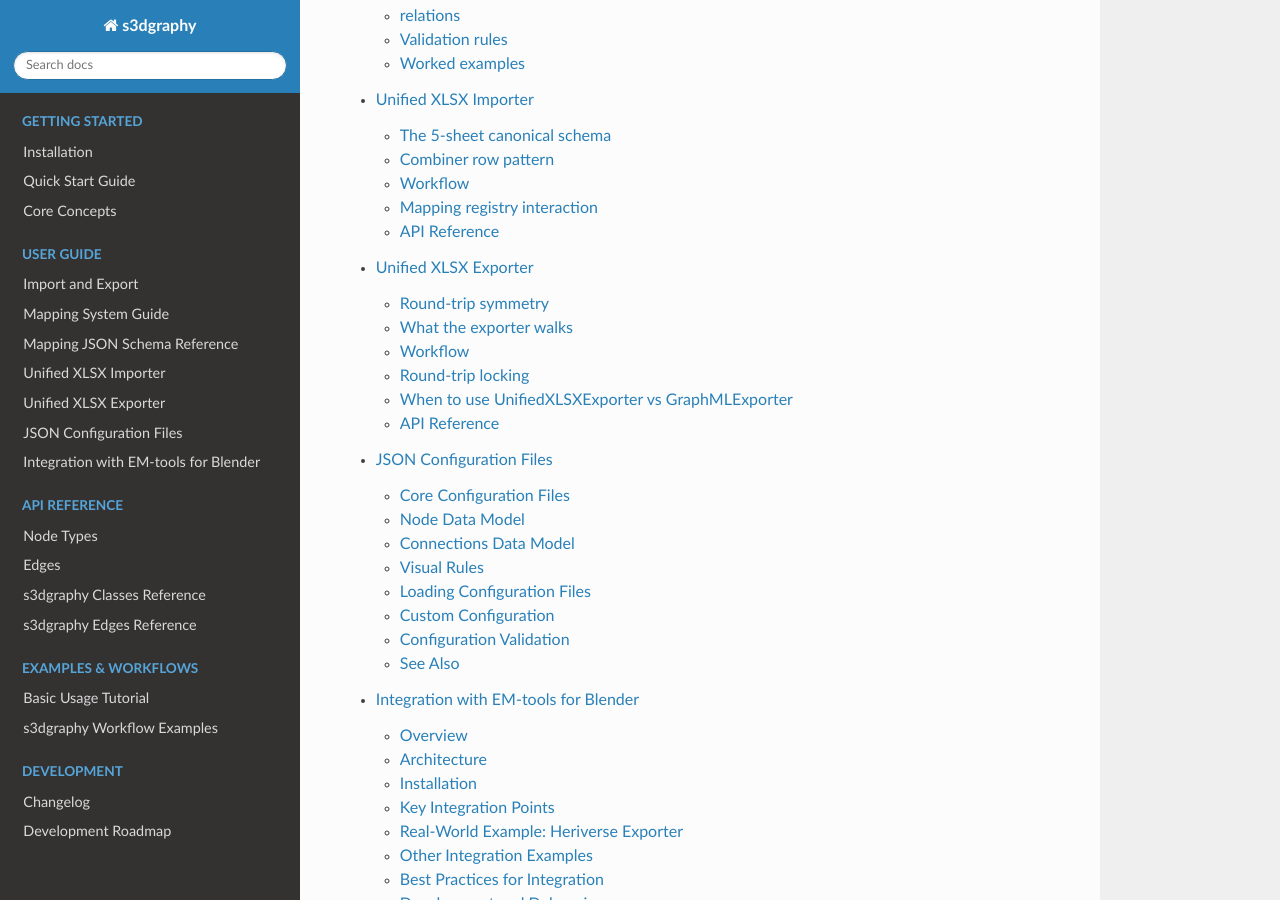
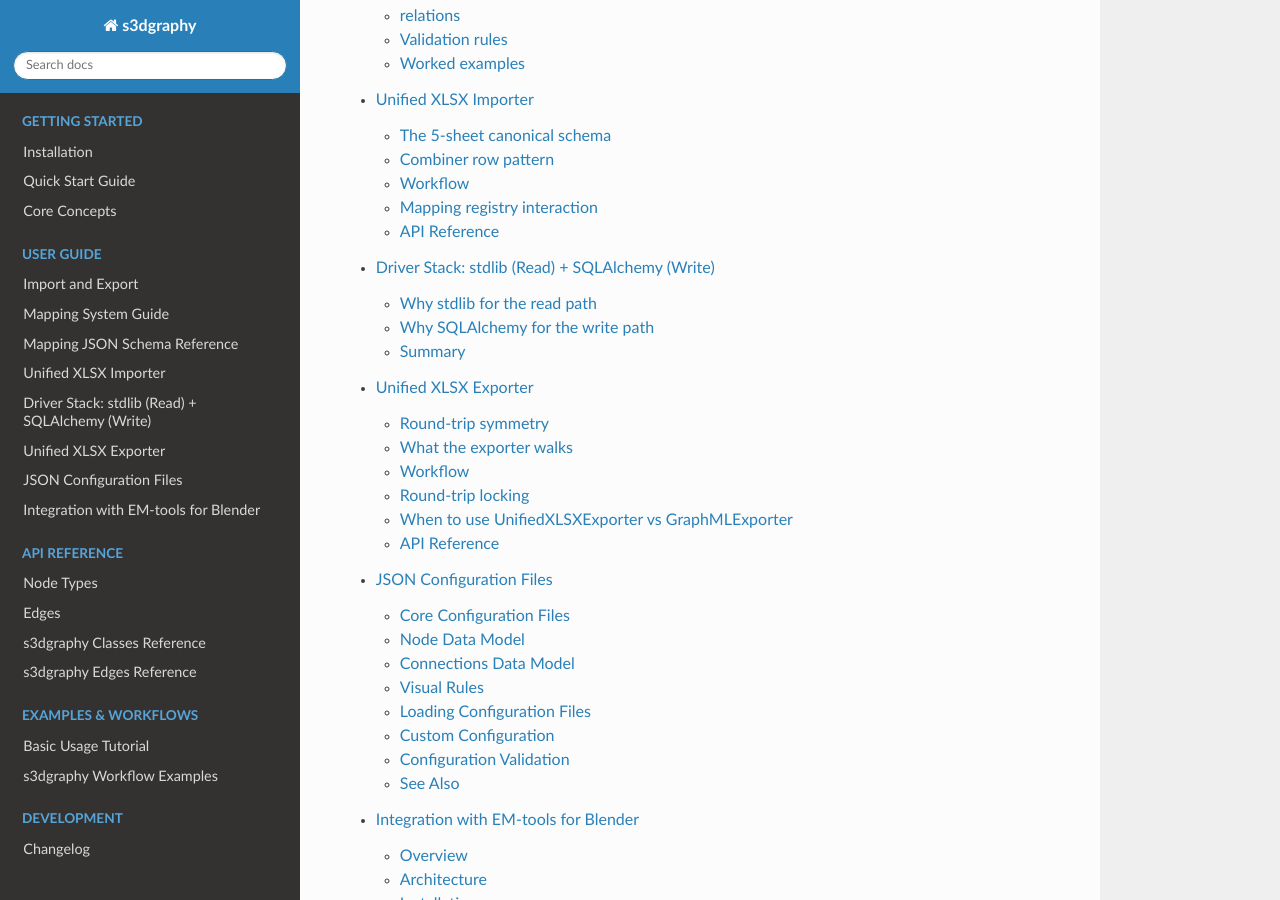
Before and after one commit to zalmoxes-laran/s3Dgraphy, a Sphinx documentation site: the page built from docs/index.rst, in a window 1280 px wide and 900 px high, scrolled down 10616 px. Built offline with Sphinx 7.4.7 and the Read the Docs theme 3.1.0, drawn with Linux system fonts in a browser that asks for light colours; some of the changed lines change nothing that is shown.

Commit message:
docs(importers): document stdlib (read) + SQLAlchemy (write) dual-stack choice
Per @zalmoxes-laran review on PR #12: make the 1.6 driver split a
conscious documented decision rather than legacy-in-transition.

New page docs/importers/dual_stack_driver_choice.rst explains:
- why read path (PyArchInitImporter, #9) uses stdlib + _qmark() helper
  -- keeps EM-tools wheels free of SQLAlchemy when only SQLite read
  is needed
- why write path (s3dgraphy.sync, #10) uses SQLAlchemy 2.x
  -- transactional semantics, optimistic concurrency via node_uuid,
  portable DDL for group-folder side-tables
- how the two compose (round-trip PG test pins this)
- the [postgres] and [sync] extras gating each

Added under the User Guide toctree in docs/index.rst between the
mapping schema and the XLSX importer pages so it appears alongside
the other importer references.

Refs #9, #10.

```diff
--- /dev/null
+++ b/docs/importers/dual_stack_driver_choice.rst
@@ -0,0 +1,94 @@
+.. _dual-stack-driver-choice:
+
+Driver Stack: stdlib (Read) + SQLAlchemy (Write)
+================================================
+
+.. versionadded:: 1.6
+   PostgreSQL backend for :class:`~s3dgraphy.importer.pyarchinit_importer.PyArchInitImporter`
+   (issue #9) and the new :mod:`s3dgraphy.sync` write pipeline (issue
+   #10) land together. They use **different** database drivers — by
+   design, not in transition.
+
+s3dgraphy 1.6 ships two intentionally separate database stacks:
+
+==========================  ====================================  ============================
+Path                        Module                                Driver
+==========================  ====================================  ============================
+**Read** (importer)         :mod:`s3dgraphy.importer.pyarchinit_importer`  Stdlib (``sqlite3`` + ``psycopg2``) via a small ``_qmark()`` dialect helper
+**Write** (sync / ingest)   :mod:`s3dgraphy.sync`                          SQLAlchemy 2.x
+==========================  ====================================  ============================
+
+This page documents **why** the split exists so that a future
+contributor reading the code does not mistake it for legacy in
+transition.
+
+Why stdlib for the read path
+----------------------------
+
+The :class:`~s3dgraphy.importer.pyarchinit_importer.PyArchInitImporter`
+issues a single parameterised ``SELECT`` (with an optional ``WHERE``
+clause from the 1.6 ``filters=`` kwarg) per import. The dialect surface
+is tiny:
+
+- one placeholder character that differs between backends (``?`` for
+  SQLite, ``%s`` for PostgreSQL) — handled by a single ``_qmark()``
+  helper;
+- one connection call dispatched on the URL scheme — ``sqlite3.connect``
+  vs ``psycopg2.connect``;
+- no transactions, no atomic updates, no schema management.
+
+Pulling SQLAlchemy into this path would bind a heavy dependency to a
+codepath that does not need it. EM-tools wheels in particular embed
+s3dgraphy and want the SQLite-only consumer to stay free of any
+extra runtime install.
+
+The opt-in PostgreSQL support is therefore behind the ``[postgres]``
+extra:
+
+.. code-block:: bash
+
+   pip install s3dgraphy[postgres]
+
+If ``psycopg2`` is missing at the moment a PostgreSQL connection URL
+is first opened, the importer raises a friendly ``ImportError``
+pointing at this extra. SQLite consumers never pay the import cost.
+
+Why SQLAlchemy for the write path
+---------------------------------
+
+:mod:`s3dgraphy.sync` (``GraphIngestor``, ``ConflictResolver``, the
+``populate_list`` pipeline) writes back to the PyArchInit database. It
+needs:
+
+- transactional semantics (atomic ingest with rollback on conflict);
+- per-row optimistic concurrency via ``node_uuid`` checks;
+- portable DDL when applying the optional group-folder side-tables;
+- a single code path that works for both SQLite and PostgreSQL without
+  hand-rolling dialect logic for every statement.
+
+These are exactly what SQLAlchemy gives for free. Rewriting them on top
+of stdlib drivers would duplicate the transaction + dialect machinery
+that already exists in SQLAlchemy, with no upside.
+
+The write stack is opt-in behind the ``[sync]`` extra:
+
+.. code-block:: bash
+
+   pip install s3dgraphy[sync]            # SQLAlchemy 2.x
+   pip install s3dgraphy[sync,postgres]   # + psycopg2-binary
+
+Consumers that only import the read path do not need ``[sync]``.
+
+Summary
+-------
+
+The two stacks compose: an importer using ``connection_url=`` (issue #9)
+and ``GraphIngestor.populate_list()`` (issue #10) can run against the
+same PostgreSQL fixture in the same process. The
+``tests/sync/test_round_trip_pg.py`` test pins this composition.
+
+The split is the right granularity of dependency for 1.6 and is not
+expected to change. If a future caller needs SQLAlchemy on the read
+side (e.g., for reflection or relationship traversal), it should be
+added as an additional importer, not as a replacement of the stdlib
+path that ``EM-tools`` and other lean consumers rely on.
--- a/docs/index.rst
+++ b/docs/index.rst
@@ -466,6 +466,7 @@
    s3dgraphy_mapping_system
    importers/mapping_schema
    importers/unified_xlsx_importer
+   importers/dual_stack_driver_choice
    exporters/unified_xlsx_exporter
    s3dgraphy_json_config
    s3dgraphy_integration_emtools
```
